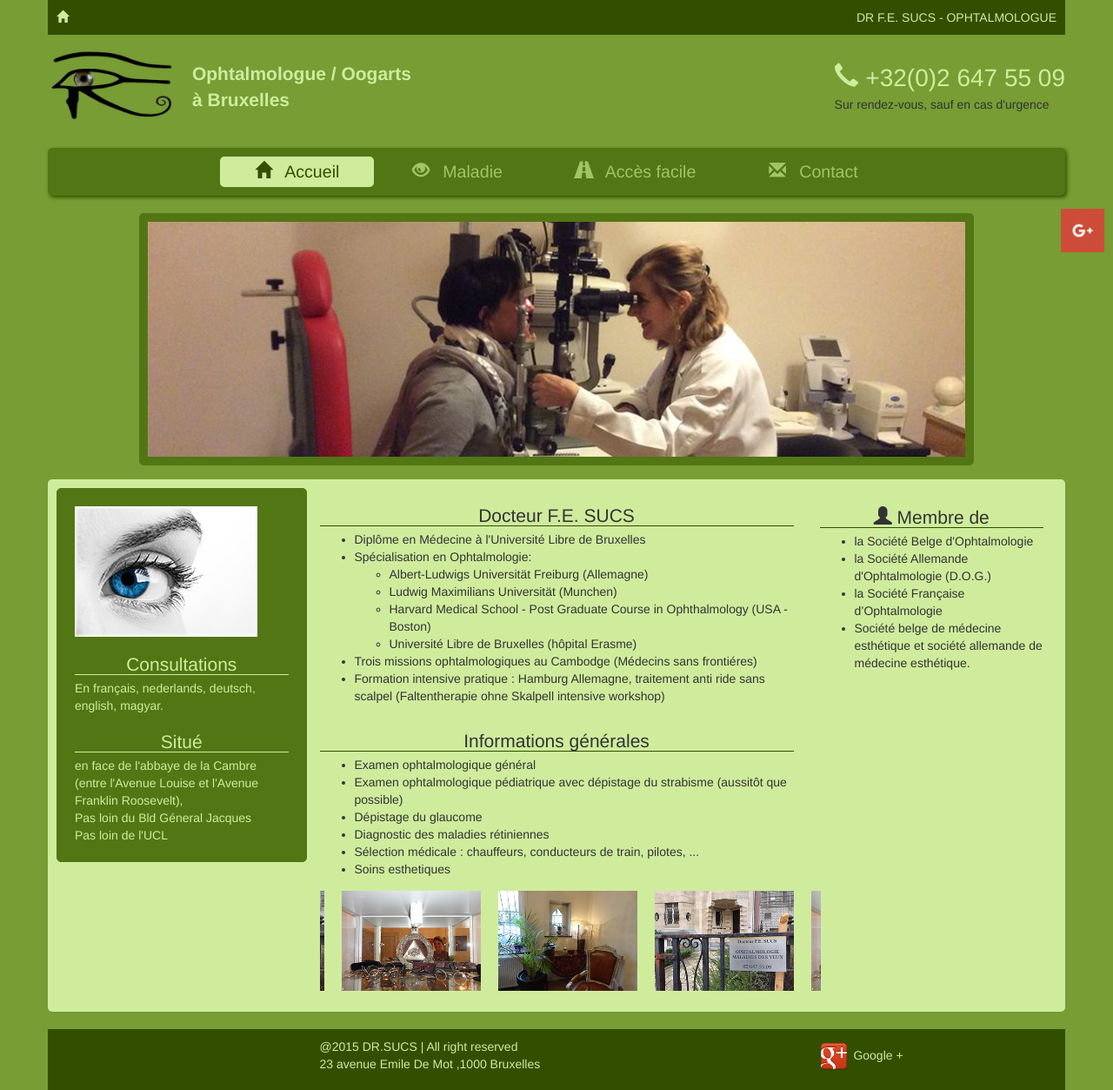
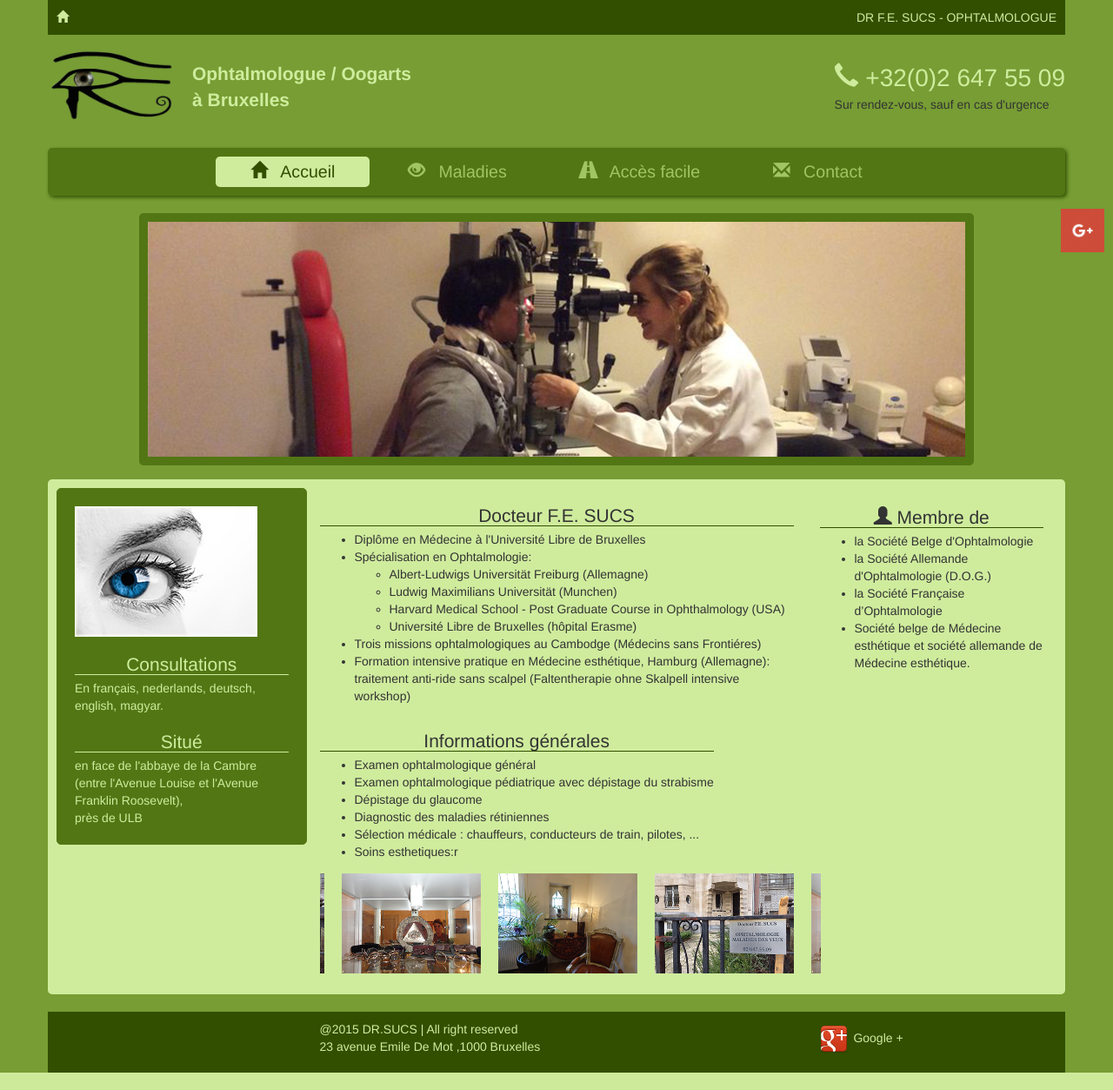
Before and after one commit to renxianghaut/dr_sucs, a PHP site: page / in a window 1280 px wide. Shown: the whole page at 87% size. Run offline with PHP 8.4, Linux system fonts and the light colour scheme.

Commit message:
correction orthographique

```diff
--- a/acces.php
+++ b/acces.php
@@ -21,7 +21,8 @@
             <div id="div_carte"></div>
             <div id="transport">
                 <img src="images/car.png" /> - En voiture
-                <p>Nous sommes situés pas loin de l'avenue Louise et du boulevard Général Jacques, parking aisé.</p>
+                <p> Parking aisé.</p>
+                <p> Nous sommes situés près de l'avenue Louise et de l'avenue F. Roosevelt. en face  de l'abbaye de la Cambre .</p>
                 <img src="images/point.png" /> - Coordonnées GPS
                 <p> 50°48'58.7"N 4°22'29.6"E </p>
                 <img src="images/apied.png" /> - Via les transport en commun
--- a/index.php
+++ b/index.php
@@ -33,7 +33,7 @@
                 <span id="langue">En français, nederlands, deutsch, english, magyar.</span>
                 <h2>Situé</h2>
                 en face de l'abbaye de la Cambre (entre l'Avenue Louise et l'Avenue Franklin Roosevelt),
-                <br/>Pas loin du Bld Géneral Jacques <br/> Pas loin de l'UCL
+                <br/> près de ULB
             </div>
             <div class="col-md-6">
                 <div class="section">
@@ -44,23 +44,23 @@
                             <ul>
                             <li>Albert-Ludwigs Universität Freiburg (Allemagne)</li>
                             <li>Ludwig Maximilians Universität (Munchen)</li>
-                            <li>Harvard Medical School - Post Graduate Course in Ophthalmology (USA - Boston)</li>
+                            <li>Harvard Medical School - Post Graduate Course in Ophthalmology (USA)</li>
                             <li>Université Libre de Bruxelles (hôpital Erasme)</li>
                             </ul>
                         </li>
-                        <li>Trois missions ophtalmologiques au Cambodge (Médecins sans frontiéres)</li>
-                        <li>Formation intensive pratique : Hamburg Allemagne, traitement anti ride sans scalpel (Faltentherapie ohne Skalpell intensive workshop)</li>
+                        <li>Trois missions ophtalmologiques au Cambodge (Médecins sans Frontiéres)</li>
+                        <li>Formation intensive pratique en Médecine esthétique, Hamburg (Allemagne): traitement anti-ride sans scalpel (Faltentherapie ohne Skalpell intensive workshop)</li>
                     </ul>
                 </div>
                 <div class="section">
                     <h2>Informations générales</h2>
                     <ul>
                         <li>Examen ophtalmologique général</li>
-                        <li>Examen ophtalmologique pédiatrique avec dépistage du strabisme (aussitôt que possible)</li>
+                        <li>Examen ophtalmologique pédiatrique avec dépistage du strabisme </li>
                         <li>Dépistage du glaucome</li>
                         <li>Diagnostic des maladies rétiniennes</li>
                         <li>Sélection médicale : chauffeurs, conducteurs de train, pilotes, ...</li>
-                        <li>Soins esthetiques</li>
+                        <li>Soins esthetiques:r</li>
                     </ul>
                 </div>
                 <div class="photos">
@@ -78,7 +78,7 @@
                     <li>la Société Belge d'Ophtalmologie</li>
                     <li>la Société Allemande d'Ophtalmologie (D.O.G.)</li>
                     <li>la Société Française d’Ophtalmologie</li>
-                    <li>Société belge de médecine esthétique et société allemande de médecine esthétique.</li>
+                    <li>Société belge de Médecine esthétique et société allemande de Médecine esthétique.</li>
                 </ul>
             </div>
         </div>
--- a/maladie.php
+++ b/maladie.php
@@ -35,7 +35,7 @@
             <div class="sickness">
                 <img src="img/retinite.jpg" class="leftimg" />
                 <h2>La rétine</h2>
-                <p>La rétine est la partie sensible de l’œil, fine membrane composée de cellules appelées cônes et bâtonnets qui captent la lumière (photon) pour la transformer en signaux électrochimiques transmis au cerveau. La partie centrale de la rétine appelée aussi macula, est composée principalement de cônes et elle qui intervient dans la vision précise et la vision des couleurs. La partie périphérique de la rétine est composée de bâtonnets responsables de la vision périphérique et de la vision nocturne. L’examen du fond d’œil permet de visualiser la rétine en détails et de dépister ou d’évaluer les signes d’hypertension artérielle et de diabète, la dégénérescence maculaire liée à l’âge, des thromboses vasculaires…. Un examen préventif régulier du fond d’œil est recommandé, en particulier si vous faites partie de groupes dits à risque (histoire familiale, diabète, hypertension artérielle, tabagisme, obésité entre autres)</p>
+                <p>La rétine est la partie sensible de l’œil, fine membrane composée de cellules appelées cônes et bâtonnets qui captent la lumière (photon) pour la transformer en signaux électrochimiques transmis au cerveau. La partie centrale de la rétine appelée aussi macula, est composée principalement de cônes et elle qui intervient dans la vision précise et la vision des couleurs. La partie périphérique de la rétine est composée de bâtonnets responsables de la vision périphérique et de la vision nocturne. L’examen du fond d’œil permet de visualiser la rétine en détails et de dépister ou d’évaluer les signes d’hypertension artérielle et de diabète, <span id="text-sousligne">la dégénérescence maculaire liée à l’âge</span>, des thromboses vasculaires…. Un examen préventif régulier du fond d’œil est recommandé, en particulier si vous faites partie de groupes dits à risque (histoire familiale, diabète, hypertension artérielle, tabagisme, obésité entre autres)</p>
             </div>
         </div>
         <!-- content - end -->
--- a/parts/nav.php
+++ b/parts/nav.php
@@ -1,7 +1,7 @@
 <nav>
     <ul>
         <li><a href="index.php" <?php if ($pagename=='index.php') { echo "class=\"current\""; } ?>><span class="glyphicon glyphicon-home"></span> Accueil</a></li>
-        <li><a href="maladie.php" <?php if ($pagename=='maladie.php') { echo "class=\"current\""; } ?>><span class="glyphicon glyphicon-eye-open"></span> Maladie</a></li>
+        <li><a href="maladie.php" <?php if ($pagename=='maladie.php') { echo "class=\"current\""; } ?>><span class="glyphicon glyphicon-eye-open"></span> Maladies</a></li>
         <li><a href="acces.php" <?php if ($pagename=='acces.php') { echo "class=\"current\""; } ?>><span class="glyphicon glyphicon-road"></span> Accès facile</a></li>
         <li><a href="contact.php" <?php if ($pagename=='contact.php') { echo "class=\"current\""; } ?>><span class="glyphicon glyphicon-envelope"></span> Contact</a></li>
     </ul>
```
